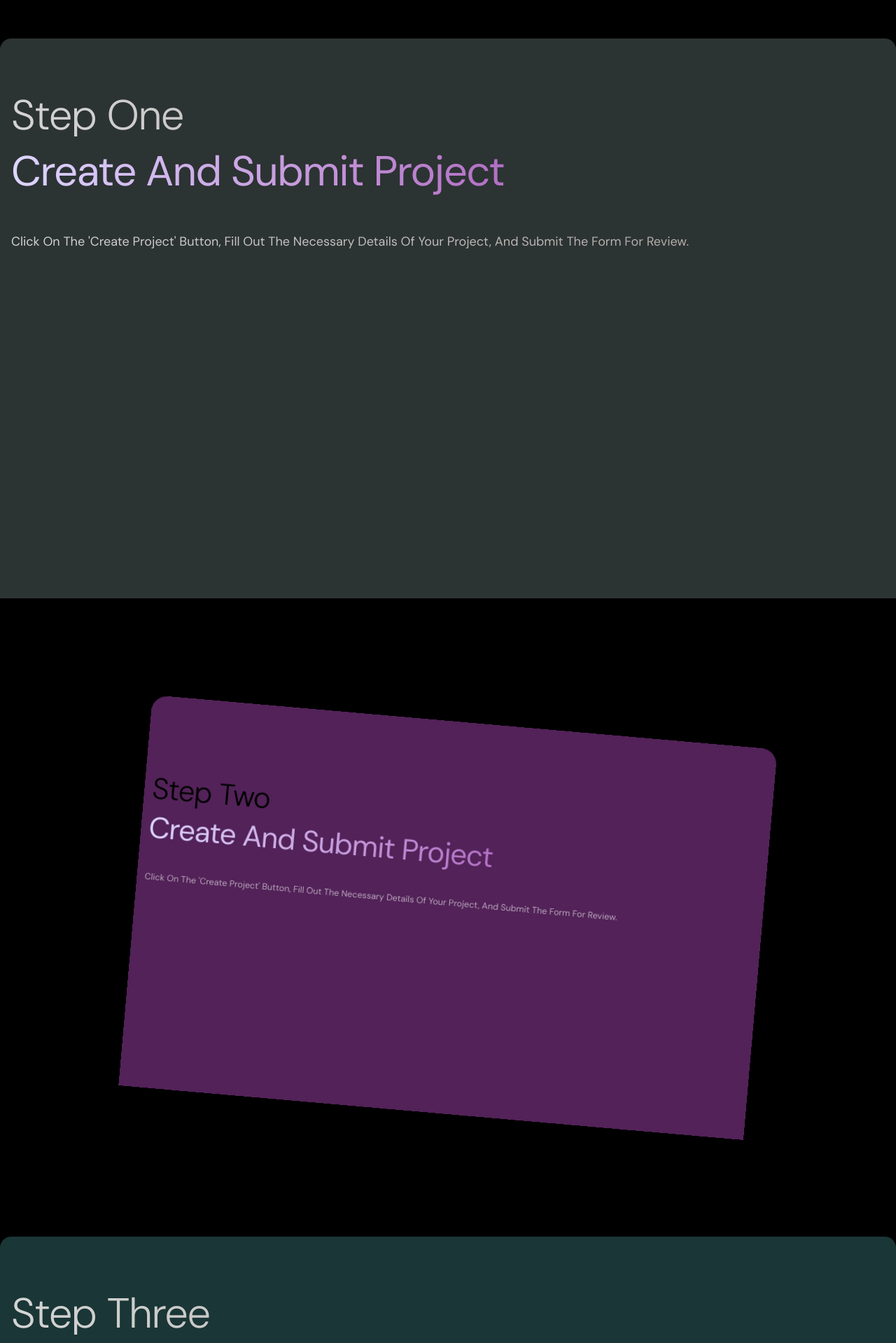
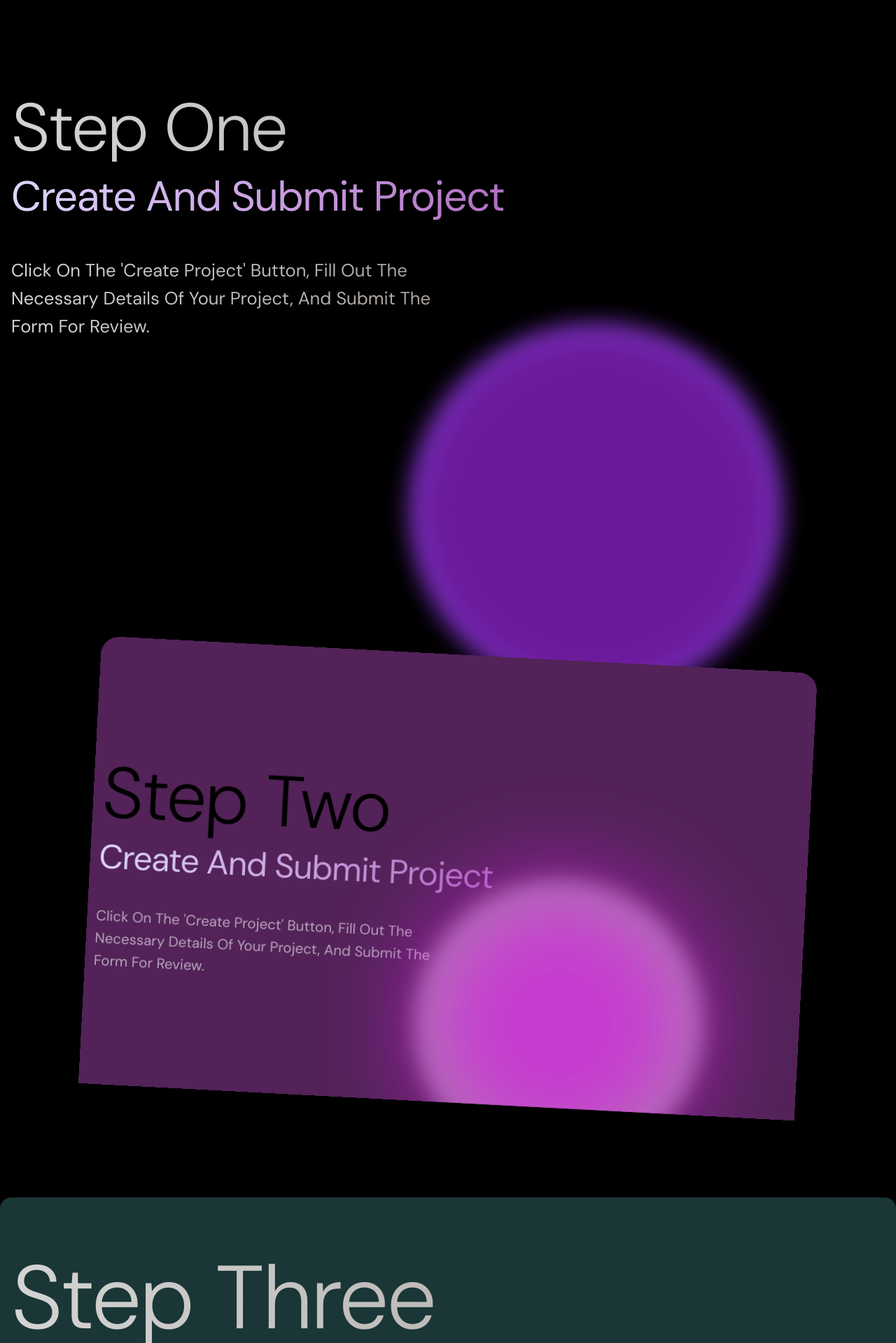
Before and after one commit to kavya-thakur/fos, a React (Vite) app: page / in a window 1280 px wide. Shown: the part 801-2720 px from the top of the page at 70% size. Built offline with nearby package versions, Linux system fonts and the light colour scheme.

Commit message:
added some shapes

```diff
--- a/src/Steps/Step1.jsx
+++ b/src/Steps/Step1.jsx
@@ -14,17 +14,26 @@ const Step1 = () => {
   return (
     <motion.section
       style={{ scale, rotate }}
-      className="sticky top-0 bg-[#2C3333] h-screen w-full rounded-t-2xl"
+      className="sticky top-0  h-screen w-full rounded-t-2xl"
     >
+      {/* spapes animation  */}
+      <div className="absolute flex justify-center items-center w-[56vw] h-[56vw] top-[59%] right-0 lg:top-[35%]">
+        {/* Jelly Shape 1 */}
+        <div className="jelly-shape jelly-shape-1 h-64 w-64 absolute bg-[#9b4dff] rounded-full blur-[20px] lg:h-[40vw] lg:w-[40vw]"></div>
+        {/* Jelly Shape 2 */}
+        <div className="jelly-shape jelly-shape-2 h-64 w-64 absolute bg-[#6a1b9a] rounded-full blur-[20px] lg:h-[40vw] lg:w-[40vw]"></div>
+      </div>
+      {/* </div> */}
+      {/* shapes animation end  */}
       <div className="container mx-auto px-4 pt-20 mt-14">
         <div className="text-white capitalize">
-          <h1 className="text-6xl tracking-tight font-light bg-gradient-to-r from-neutral-300 to-stone-400 text-transparent bg-clip-text">
+          <h1 className="text-6xl md:text-[7.5vw] tracking-tight font-light bg-gradient-to-r from-neutral-300 to-stone-400 text-transparent bg-clip-text">
             Step one{" "}
           </h1>
-          <h2 className="bg-gradient-to-r from-violet-200 to-fuchsia-800 text-transparent bg-clip-text text-6xl tracking-tight mt-5 mb-10 pb-4 md:text-6xl">
+          <h2 className="bg-gradient-to-r from-violet-200 to-fuchsia-800 text-transparent bg-clip-text text-6xl tracking-tight mt-5 mb-10 pb-4 md:text-6xl ">
             Create and submit project
           </h2>
-          <p className="bg-gradient-to-r from-neutral-300 to-stone-400 text-transparent bg-clip-text text-lg">
+          <p className="bg-gradient-to-r from-neutral-300 to-stone-400 text-transparent bg-clip-text text-lg md:text-[2vw] md:w-1/2">
             Click on the 'Create Project' button, fill out the necessary details
             of your project, and submit the form for review.
           </p>
--- a/src/Steps/Step2.jsx
+++ b/src/Steps/Step2.jsx
@@ -9,23 +9,31 @@ const Step2 = () => {
   });
 
   // Apply scroll-based transformations using framer-motion
-  const scale = useTransform(scrollYProgress, [0, 1], [0.7, 1]);
-  const rotate = useTransform(scrollYProgress, [0, 1], [5, 0]);
+  const scale = useTransform(scrollYProgress, [0, 1], [0.8, 1]);
+  const rotate = useTransform(scrollYProgress, [0, 1], [3, 0]);
 
   return (
     <motion.section
       style={{ scale, rotate }}
-      className="sticky top-0 bg-[#522258] h-screen w-full  rounded-t-4xl"
+      className="sticky top-0 bg-[#522258] h-screen w-full overflow-hidden rounded-t-4xl"
     >
+      {/* shape animation */}
+      <div className="absolute flex justify-center items-center w-[56vw] h-[56vw] top-[59%] right-0 md:top-[50vw] lg:top-[20vw]">
+        {/* Jelly Shape 1 */}
+        <div className="jelly-shape jelly-shape-1 h-64 w-64 absolute bg-white/50 rounded-full blur-[20px] md:h-[50vw] md:w-[50vw] lg:h-[40vw] lg:w-[40vw]"></div>
+        {/* Jelly Shape 2 */}
+        <div className="jelly-shape jelly-shape-2 h-64 w-64 absolute bg-[#d21bdcbd] rounded-full blur-[90px] md:h-[50vw] md:w-[50vw] lg:h-[40vw] lg:w-[40vw]"></div>
+      </div>
+      {/* shape aniamtion ends */}
       <div className="container mx-auto px-4 pt-20 mt-14">
         <div className="text-black capitalize pt-20">
-          <h1 className="text-6xl tracking-tight font-light text-black">
+          <h1 className="text-6xl md:text-[10vw] tracking-tight font-light text-black">
             Step two{" "}
           </h1>
-          <h2 className="bg-gradient-to-r from-violet-200 to-fuchsia-800 text-transparent bg-clip-text text-6xl tracking-tight mt-5 mb-10 pb-4">
+          <h2 className="bg-gradient-to-r from-violet-200 to-fuchsia-800 text-transparent bg-clip-text text-6xl  tracking-tight mt-5 mb-10 pb-4">
             Create and submit project
           </h2>
-          <p className="text-white/60 text-lg">
+          <p className="text-white/60 text-lg lg:text-[2vw] md:w-1/2">
             Click on the 'Create Project' button, fill out the necessary details
             of your project, and submit the form for review.
           </p>
--- a/src/Steps/Step3.jsx
+++ b/src/Steps/Step3.jsx
@@ -16,16 +16,25 @@ const Step3 = () => {
       style={{ scale, rotate }}
       className="sticky top-0 bg-[#1A3636] h-screen w-full rounded-t-2xl"
     >
+      {/* spape animation  */}
+      <div className="absolute flex justify-center items-center w-[56vw] h-[56vw] top-[59%] right-0 md:top-[29%] lg:top-[35%]">
+        {/* Jelly Shape 1 */}
+        <div className="jelly-shape jelly-shape-1 h-64 w-64 absolute bg-orange-700 rounded-full blur-[20px] md:h-[50vw] md:w-[50vw] lg:h-[40vw] lg:w-[40vw]"></div>
+        {/* Jelly Shape 2 */}
+        <div className="jelly-shape jelly-shape-2 h-64 w-64 absolute bg-black/20 rounded-full blur-[90px] md:h-[50vw] md:w-[50vw] lg:h-[40vw] lg:w-[40vw]"></div>
+      </div>
+      {/* shape animation end  */}
       <div className="container mx-auto px-4 pt-20 mt-14">
         <div className="text-white capitalize">
-          <h1 className="text-6xl tracking-tight font-light bg-gradient-to-r from-neutral-300 to-stone-400 text-transparent bg-clip-text">
+          <h1 className="text-6xl md:text-[10vw] tracking-tight font-light bg-gradient-to-r from-neutral-300 to-stone-400 text-transparent bg-clip-text">
             Step three{" "}
           </h1>
           <h2 className="bg-gradient-to-r from-violet-200 to-fuchsia-800 text-transparent bg-clip-text text-6xl tracking-tight mt-5 mb-10 pb-4 md:text-6xl">
             Developer Assignment
           </h2>
-          <p className="bg-gradient-to-r from-neutral-300 to-stone-400 text-transparent bg-clip-text text-lg">
-            A qualified developer will be assigned to your project to begin work on it based on the agreed-upon terms.
+          <p className="bg-gradient-to-r from-neutral-300 to-stone-400 text-transparent bg-clip-text text-lg md:text-[2vw] md:w-1/2">
+            A qualified developer will be assigned to your project to begin work
+            on it based on the agreed-upon terms.
           </p>
         </div>
       </div>
--- a/src/components/Footer.jsx
+++ b/src/components/Footer.jsx
@@ -2,10 +2,16 @@ import React from "react";
 import { Link } from "react-router-dom";
 const Footer = () => {
   return (
-    <footer
-
-    className="min-h-screen bg-black pt-10">
-      <div className="container mx-auto px-4">
+    <footer className="h-screen bg-black pt-10 relative overflow-hidden">
+      {/* shapes animation start  */}
+      <div className="absolute flex justify-center items-center w-[56vw] h-[56vw] -top-[4%] -right-30 lg:-right-120 lg:-top-[20vw]">
+        {/* Jelly Shape 1 */}
+        <div className="jelly-shape jelly-shape-1 h-64 w-64 absolute bg-[#9b4dff] rounded-full blur-[20px] lg:h-[30vw] lg:w-[30vw]"></div>
+        {/* Jelly Shape 2 */}
+        <div className="jelly-shape jelly-shape-2 h-64 w-64 absolute bg-[#6a1b9a] rounded-full blur-[20px] lg:h-[30vw] lg:w-[30vw]"></div>
+      </div>
+      {/* shapes animation ends  */}
+      <div className="container mx-auto px-4 md:px-20">
         <div className="text-white/90 pt-20 pb-5 ">
           <h1 className="flex flex-col text-5xl lg:text-6xl">
             <span>EYE-</span>
--- a/src/components/HeroSection.jsx
+++ b/src/components/HeroSection.jsx
@@ -122,7 +122,7 @@ const HeroSection = () => {
             <motion.p
               initial={{ opacity: 0 }}
               animate={{ opacity: 1 }}
-              className="text-md text-white/70 mt-5 lg:-mt-10 text-center text-sm "
+              className="text-md text-white/70 mt-5 lg:-mt-10 text-center text-sm lg:text-[1.2vw] "
             >
               We offer expert frontend, backend, and DevOps services Simply
               submit your project details to get started and we'll connect with
@@ -132,7 +132,7 @@ const HeroSection = () => {
               <input
                 type="text"
                 placeholder={placeholder}
-                className=" "
+                className="border-none outline-none"
               ></input>
 
               <Link to={"/description"}>
--- a/src/components/Productshowcase.jsx
+++ b/src/components/Productshowcase.jsx
@@ -6,7 +6,7 @@ const Productshowcase = () => {
   return (
     <>
       {" "}
-      <section className="relative bg-black py-24">
+      <section className="relative bg-black py-24 lg:py-[13vw]">
         <GridBackgroundDemo />
         <div className="z-10  inset-0 flex items-center justify-center flex-col absolute container mx-auto px-4">
           <div className="flex justify-center mb-4">
--- a/src/components/Testimonials.jsx
+++ b/src/components/Testimonials.jsx
@@ -129,7 +129,7 @@ const Testimonials = () => {
           </div>
         </div>
         <h2 className="text-center font-bold text-3xl md:text-4xl lg:text-7xl tracking-tight text-white capitalize">
-          What our users say
+          What our  users say
         </h2>
         <div className="lg:flex lg:justify-center lg:w-[37%] mx-auto mt-2">
           <p className="text-center text-md mt-3 mb-3">
--- a/src/index.css
+++ b/src/index.css
@@ -13,3 +13,50 @@ body {
 .word{
   @apply translate-y-full
 }
+
+.hero-1{
+  animation-name:anime1 ;
+  animation-duration: 3s;
+  animation-timing-function: linear;
+  animation-direction: alternate;
+  animation-iteration-count: infinite;
+}
+.jelly-shape{
+  animation-name:anime1 ;
+  animation-duration: 3s;
+  animation-timing-function: linear;
+  animation-direction: alternate;
+  animation-iteration-count: infinite;
+}
+@keyframes anime1 {
+  from{
+    transform: translate(-20%, 10%);
+  }
+  to{
+    transform: translate(10%, -20%,);
+
+  }
+}
+
+@keyframes jelly {
+  0% {
+    transform: scale(1);
+    opacity: 1;
+  }
+  25% {
+    transform: scale(1.1) translateY(-10px);
+    opacity: 0.8;
+  }
+  50% {
+    transform: scale(1) translateY(0);
+    opacity: 1;
+  }
+  75% {
+    transform: scale(0.9) translateY(10px);
+    opacity: 0.8;
+  }
+  100% {
+    transform: scale(1);
+    opacity: 1;
+  }
+}
```
Also changed, not shown: src/App.jsx (+54 -8 lines), src/Steps/Step4.jsx (+15 -7 lines).
